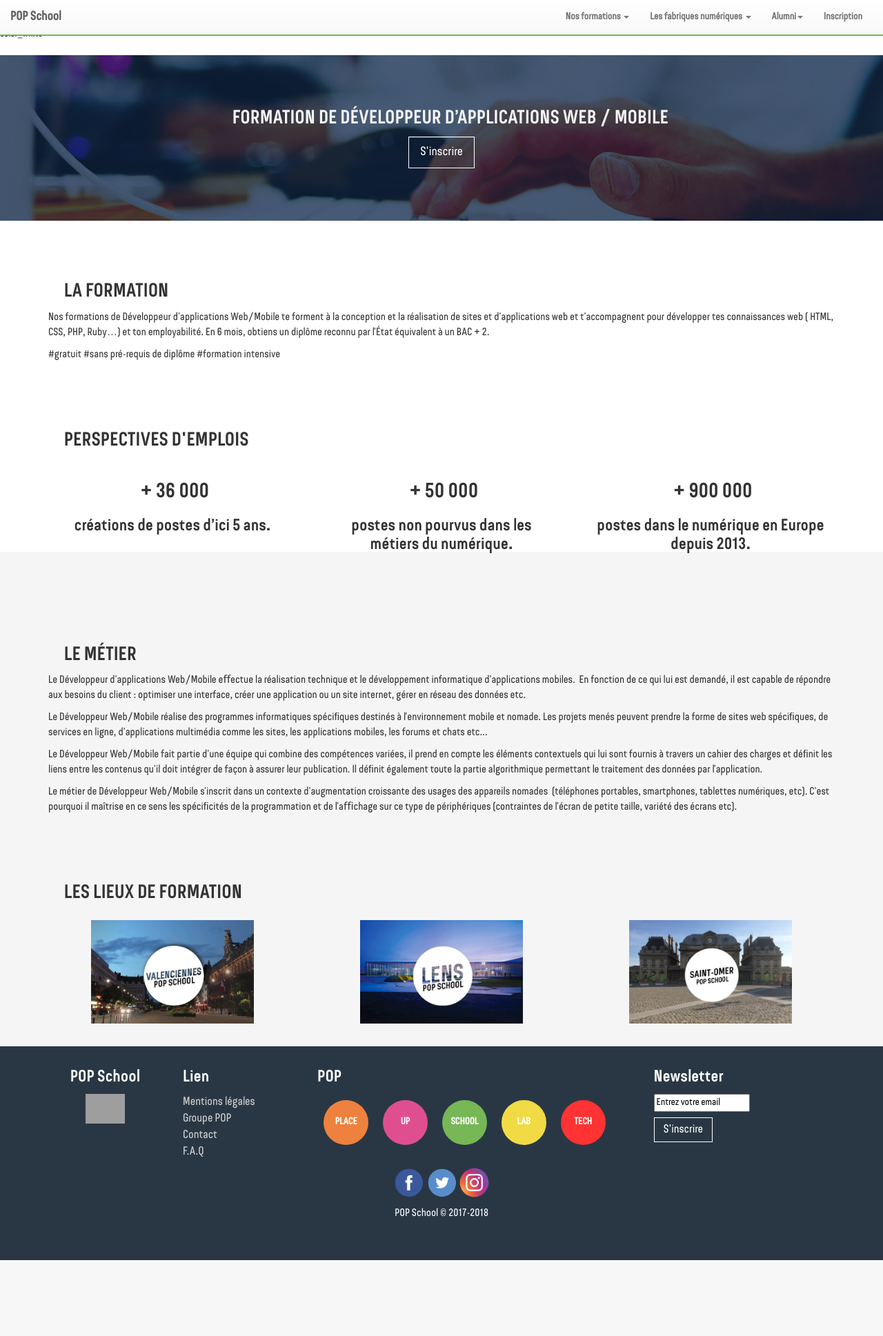
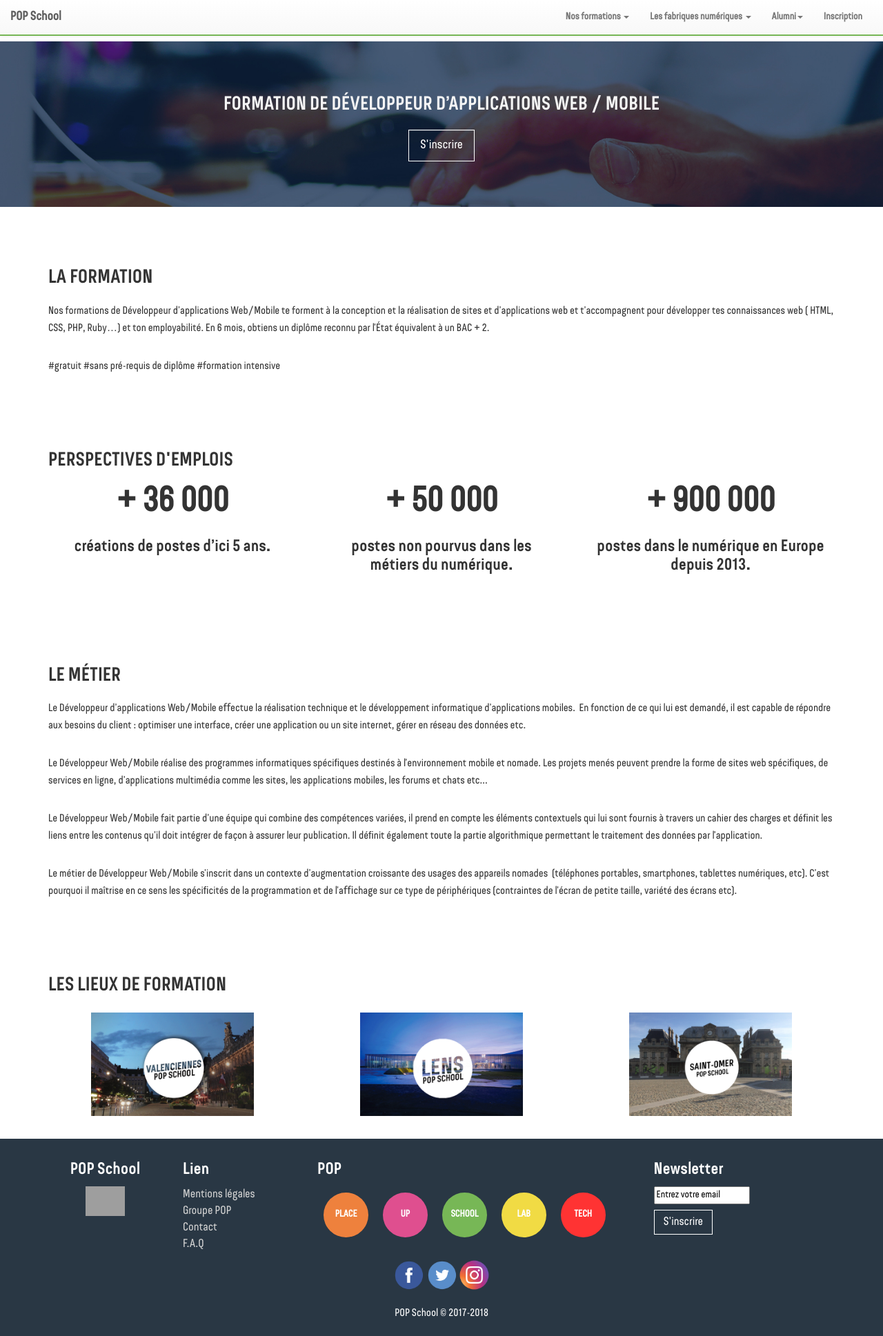
Before and after one commit to MarieBaude/site_pop_school, a PHP site: page /formation_devweb.php in a window 1280 px wide. Shown: the whole page at 69% size. Before the commit the page ends 1827 px from the top, so only its background shows below. Run offline with PHP 8.4, Linux system fonts and the light colour scheme; some libraries are stand-ins or nearby versions; grey boxes are pictures that could not be loaded.

Commit message:
centrage_footer

```diff
--- a/contact_form.php
+++ b/contact_form.php
@@ -22,7 +22,7 @@ if(!array_key_exists('message', $_POST) || $_POST['message'] == '') {
   $headers  = 'MIME-Version: 1.0' . "\r\n";
   $headers .= 'Content-type: text/html; charset=utf-8' . "\r\n";
   $headers .= 'FROM:no-reply@popschool.fr';
-  $to = $mailNewletter;
+  $to = $mailContact;
   $subject = 'Message envoyé par ' . htmlspecialchars($_POST['name']) .' - <i>' . htmlspecialchars($_POST['email']) .'</i>';
   $message_content = '
   <table>
--- a/css/style.css
+++ b/css/style.css
@@ -42,9 +42,9 @@
     font-style: normal;
 }
 
-html, body {
+html,
+body {
     font-family: Bond_4F_Regular, sans-serif!important;
-  background: #f5f5f5;
     padding-top: 20px;
     height: 100%;
     width: 100%
@@ -64,15 +64,24 @@ a {
     color: black
 }
 
+p {
+    line-height: 25px;
+    padding: 10px 0 10px 0
+}
+
 h1 {
     font-family: Bond_4F_Bold!important;
     font-size: 3em;
 }
 
 h2 {
-  margin: 3% 0 1% 2%;
+    margin: 3% 0 1% 0;
     font-size: 2.3em;
     font-family: Bond_4F_SemiBold!important
+}
+
+div.jumbotron > h2 {
+    font-size: 50px
 }
 
 h3 {
@@ -87,115 +96,6 @@ h3 {
     border-radius: 0!important;
     font-weight: bold
 }
-
-.mouse {
-    display: block;
-    width: 26px;
-    height: 46px;
-    border-radius: 13px;
-    border: 2px solid #22285d;
-    bottom: -275px;
-    position: absolute;
-    left: 50%;
-    margin-left: -14px;
-    background-color: #f5f5f5
-}
-
-.mouse span {
-    display: block;
-    margin: 6px auto;
-    width: 2px;
-    height: 2px;
-    border-radius: 4px;
-    background: #000;
-    border: 1px solid transparent;
-    -webkit-animation-duration: 1s;
-    animation-duration: 1s;
-    -webkit-animation-fill-mode: both;
-    animation-fill-mode: both;
-    -webkit-animation-iteration-count: infinite;
-    animation-iteration-count: infinite;
-    -webkit-animation-name: scroll;
-    animation-name: scroll
-}
-
-/* icône de scrolling responsive */
-
-/* Author: http://stuffandnonsense.co.uk/blog/about/hardboiled_css3_media_queries/ */
-
-/* Smartphones (portrait and landscape) ----------- */
-
-@media only screen and (min-device-width: 320px) and (max-device-width: 480px) {
-    .mouse {
-        transform: translateY(50px)
-    }
-}
-
-/* Smartphones (landscape) ----------- */
-
-@media only screen and (min-width: 321px) {
-    .mouse {
-        transform: translateY(100px)
-    }
-}
-
-/* Smartphones (portrait) ----------- */
-
-@media only screen and (max-width: 320px) {
-    /* Styles */
-    .mouse {
-        transform: translateY(30px)
-    }
-}
-
-/* iPads (portrait and landscape) ----------- */
-
-@media only screen and (min-device-width: 768px) and (max-device-width: 1024px) {
-    /* Styles */
-    .mouse {
-        transform: translateY(200px)
-    }
-}
-
-/* iPads (landscape) ----------- */
-
-@media only screen and (min-device-width: 768px) and (max-device-width: 1024px) and (orientation: landscape) {
-    /* Styles */
-    .mouse {
-        transform: translateY(200px)
-    }
-}
-
-/* iPads (portrait) ----------- */
-
-@media only screen and (min-device-width: 768px) and (max-device-width: 1024px) and (orientation: portrait) {
-    .mouse {
-        transform: translateY(200px)
-    }
-}
-
-/* Desktops and laptops ----------- */
-
-@media only screen and (min-width: 1224px) {}
-
-}
-
-/* Large screens ----------- */
-
-@media only screen and (min-width: 1824px) {
-    .mouse {
-        transform: translateY(200px)
-    }
-}
-
-/* iPhone 4 ----------- */
-
-@media only screen and (-webkit-min-device-pixel-ratio: 1.5),
-only screen and (min-device-pixel-ratio: 1.5) {
-    /* Styles */
-}
-
-/* Fin du CSS de l'icône scroll */
 
 #particles {
     background: #f5f5f5;
@@ -322,6 +222,11 @@ h1 {
     filter: progid:DXImageTransform.Microsoft.Shadow(color=#598940, Direction=180, Strength=0)
 }
 
+.bg_index {
+    background: #f5f5f5
+
+}
+
 .white {
     background: #f5f5f5
 }
@@ -350,13 +255,18 @@ h1 {
     height: 150px
 }
 
+.bigtext {
+    font-size: 50px;
+    font-weight: bold
+}
+
 .formation img {
     height: 150px;
     width: 150px
 }
 
 .team p {
-  height: 165px
+    height: 200px
 }
 
 .enrollment {
@@ -603,7 +513,11 @@ footer {
     bottom: 0
 }
 
-.footer_link>li>a {
+.footer_top {
+    padding-top: 1%;
+}
+
+.footer_link > li > a {
     color: #D2D2D2
 }
 
@@ -612,7 +526,7 @@ footer {
     font-size: 1.2em
 }
 
-.footer_link>li>a:hover {
+.footer_link > li > a:hover {
     color: white;
     text-decoration: none
 }
@@ -646,7 +560,7 @@ footer {
     }
 }
 
-.footer-dark .item.social>a {
+.footer-dark .item.social > a {
     font-size: 20px;
     width: 36px;
     height: 36px;
@@ -660,7 +574,7 @@ footer {
     opacity: 0.75;
 }
 
-.footer-dark .item.social>a:hover {
+.footer-dark .item.social > a:hover {
     opacity: 0.9;
 }
 
@@ -674,8 +588,20 @@ footer {
     font-size: 1.2em
 }
 
-.text_newletter, ::placeholder {
+.text_newletter,
+::placeholder {
     color: black
+}
+
+@media (max-width:767px) {
+    #formulaire,
+    .footer_link,
+    .xs-center {
+      text-align: center
+    }
+    #formulaire {
+      margin-bottom: 8%
+    }
 }
 
 /*--------FOOTER-MEDIA------------*/
@@ -751,15 +677,7 @@ footer {
 }
 
 .copyright {
-  margin-top: 1%;
-}
-
-.copyright.text-center {
-    margin-bottom: 5%;
-}
-
-.footer_top {
-    padding-top: 1%;
+    margin-top: 1%
 }
 
 /*--------------ON_CLICK------------------*/
@@ -788,7 +706,8 @@ footer {
 
 /*------------------------------------FAQ-------------------------------------*/
 
-ul, li {
+ul,
+li {
     list-style-type: none
 }
 
@@ -836,7 +755,7 @@ ul.categorias-content li.categoria a:before {
     text-align: center
 }
 
-ul.categorias-content li.categoria.active>a {
+ul.categorias-content li.categoria.active > a {
     color: white;
     background: #77B756;
     display: block
@@ -922,7 +841,7 @@ a .lg_pic:hover {
     border-color: white
 }
 
-.jumdotron-custom {
+.jumbotron-custom {
     background-image: url("form.jpg") !important;
     text-align: center;
     height: 240px;
@@ -931,7 +850,8 @@ a .lg_pic:hover {
     background-position: center;
 }
 
-.jumbotron, .jumbotron p {
+.jumbotron,
+.jumbotron p {
     text-align: center
 }
 
@@ -953,7 +873,8 @@ a .lg_pic:hover {
     clear: both
 }
 
-ul, li {
+ul,
+li {
     font-size: 1em
 }
 
@@ -970,6 +891,7 @@ ul, li {
 p {
     font-size: 1.1em
 }
+
 /*-----------------------MENTIONS----------------------------*/
 
 b {
--- a/fablens.php
+++ b/fablens.php
@@ -32,9 +32,9 @@
             </div>
 
             <h2 class="text-uppercase"><strong>Partenaires et financeurs</strong></h2>
-            <div class="col-lg-12">
-                <img id="partners_banner" src="img/logo/bandeau_logo_lens.jpg" alt="bandeau_logo">
-            </div>
+           <div class="col-lg-12">
+               <img id="partners_banner" src="img/logo/bandeau_logo_lens.jpg" alt="bandeau_logo">
+           </div>
 
         </div>
     </div>
--- a/fabvals.php
+++ b/fabvals.php
@@ -32,10 +32,10 @@
                 <iframe class="location" src="https://www.google.com/maps/embed?pb=!1m18!1m12!1m3!1d2544.609399801007!2d3.515725214842203!3d50.3738374507647!2m3!1f0!2f0!3f0!3m2!1i1024!2i768!4f13.1!3m3!1m2!1s0x47c2edd9e9607687%3A0xfac745f81d635c4b!2sNouvelle+Forge!5e0!3m2!1sfr!2sfr!4v1510952487744" frameborder="0" style="border:0" allowfullscreen></iframe>
             </div>
 
-            <h2 class="text-uppercase"><strong>Partenaires et financeurs</strong></h2>
+            <h2 class="text-uppercase"><strong>Partenaires et Financeurs</strong></h2>
 
             <div class="col-lg-12">
-                <img id="partners_banner" src="img/logo/bandeau_logo_vals.png" alt="bandeau_logo">
+                <img id="partners_banner" src="img/logo/bandeau_logo.png" alt="bandeau_logo">
             </div>
 
         </div>
--- a/footer.php
+++ b/footer.php
@@ -3,12 +3,12 @@
 <footer>
   <div class="container footer_top">
     <div class="row">
-      <div class="col-xs-6 col-sm-2 col-md-2 col-lg-2 item center-block text-center">
+      <div class="col-xs-12 col-sm-2 col-md-2 col-lg-2 item center-block text-center">
           <h3>POP School</h3>
           <img class="logo_pop" src="img/popschool.png" alt="logo_popschool">
       </div>
 
-      <div class="col-xs-6 col-sm-2 col-md-2 col-lg-2 item">
+      <div class="col-xs-12 col-sm-2 col-md-2 col-lg-2 item xs-center">
           <h3>Lien</h3>
           <ul class="footer_link">
               <li><a href="mentions.php">Mentions légales</a></li>
@@ -18,7 +18,7 @@
           </ul>
       </div>
 
-      <div class="col-xs-12 col-sm-5 col-md-5 col-lg-5 item text">
+      <div class="col-xs-12 col-sm-5 col-md-5 col-lg-5 item text xs-center">
           <h3>POP</h3>
           <div class="icon_pop">
               <a href="<?php echo $linkPopPlace; ?>" target="_blank">
@@ -39,14 +39,14 @@
           </div>
       </div>
 
-      <div class="col-xs-12 col-sm-3 col-md-3 col-lg-3 item text">
+      <div class="col-xs-12 col-sm-3 col-md-3 col-lg-3 item text xs-center">
         <h3>Newsletter</h3>
         <form method="post" id="formulaire">
           <div id="pageMessages">
 
           </div>
           <input type="email" class="text_newletter" name="text_newletter" placeholder="Entrez votre email"><br>
-          <input type="submit" class="button_newletter" name="button_newletter" onclick="createAlert('','Merci!','Vous êtes bien inscrit à la newsletter.','success',true,true,'pageMessages');"value="S'inscrire">
+          <input type="submit" class="button_newletter" name="button_newletter" onclick="createAlert();" value="S'inscrire">
         </form>
       </div>
     </div>
--- a/formation_devweb.php
+++ b/formation_devweb.php
@@ -1,4 +1,4 @@
-color_white<!DOCTYPE html>
+<!DOCTYPE html>
 <html lang="fr">
 
 <head>
@@ -17,9 +17,9 @@ color_white<!DOCTYPE html>
 
     <?php include "header.php"; ?>
 
-    <div class="jumdotron-custom">
-      <h2 class="text-uppercase color_white"><strong>formation de développeur d’applications web / mobile</strong></h2>
-      <p><a class="btn btn-primary btn-lg" href="register.php" role="button">S'inscrire</a></p>
+    <div class="jumbotron-custom">
+        <h2 class="text-uppercase color_white"><strong>formation de développeur d’applications web / mobile</strong></h2>
+        <p><a class="btn btn-primary btn-lg" href="register.php" role="button">S'inscrire</a></p>
     </div>
 
     <div class="container">
@@ -39,7 +39,7 @@ color_white<!DOCTYPE html>
             <div class="col-sm-6 col-md-4">
                 <div class="thumbnail">
                     <div class="caption">
-                        <h2 class="text-center block">+ 36 000</h2>
+                        <p class="text-center block"><span class="bigtext">+ 36 000</span></p>
                         <h3 class="text-center block">créations de postes d’ici 5 ans.</h3>
                     </div>
                 </div>
@@ -48,7 +48,7 @@ color_white<!DOCTYPE html>
             <div class="col-sm-6 col-md-4">
                 <div class="thumbnail">
                     <div class="caption">
-                        <h2 class="text-center block">+ 50 000</h2>
+                        <p class="text-center block"><span class="bigtext">+ 50 000</span></p>
                         <h3 class="text-center block">postes non pourvus dans les métiers du numérique.</h3>
                     </div>
                 </div>
@@ -57,7 +57,7 @@ color_white<!DOCTYPE html>
             <div class="col-sm-6 col-md-4">
                 <div class="thumbnail">
                     <div class="caption">
-                        <h2 class="text-center block">+ 900 000</h2>
+                        <p class="text-center block"><span class="bigtext">+ 900 000</span></p>
                         <h3 class="text-center block">postes dans le numérique en Europe depuis 2013.</h3>
                     </div>
                 </div>
--- a/formation_iot.php
+++ b/formation_iot.php
@@ -17,7 +17,7 @@
 
     <?php include "header.php"; ?>
 
-    <div class="jumdotron-custom">
+    <div class="jumbotron-custom">
       <h2 class="text-uppercase color_white"><strong>formation iot maker</strong></h2>
       <p><a class="btn btn-primary btn-lg" href="register.php" role="button">S'inscrire</a></p>
     </div>
--- a/global.php
+++ b/global.php
@@ -1,6 +1,6 @@
 <?php
 
-  //Mail du formulaire de contact
+  //Mail du formulaire de contact = popschool@pop.eu.com
   $mailContact = "popschool@pop.eu.com";
   //Mail du newsletter
   $mailNewletter = "popschool@pop.eu.com";
--- a/js/demo.js
+++ b/js/demo.js
@@ -1,7 +1,7 @@
 document.addEventListener('DOMContentLoaded', function() {
   particleground(document.getElementById('particles'), {
-    dotColor: '#22285d',
-    lineColor: '#22285d'
+    dotColor: '#bbbbbb',
+    lineColor: '#dddddd'
   });
   var intro = document.getElementById('intro');
   intro.style.marginTop = -intro.offsetHeight / 2 + 'px';
--- a/roland_moreno.php
+++ b/roland_moreno.php
@@ -18,7 +18,7 @@
     <?php include "header.php"; ?>
 
     <div class="jumbotron">
-      <h2 class="text-uppercase color_blue"><strong>>promo roland moreno</strong></h2>
+      <h2 class="text-uppercase color_blue"><strong>promo roland moreno</strong></h2>
     </div>
 
 
```
Also changed, not shown: fabmaubeuge.php (+5 -5 lines), fabst-omer.php (+5 -5 lines), fabst-quentin.php (+6 -5 lines), formation_dsh.php (+4 -4 lines), index.php (+2 -6 lines), js/script.js (+15 -1 lines), img/bandeau_logo.png (renamed from img/logo/bandeau_logo_vals.png), img/factory/form.jpg (deleted), img/form.jpg (added), img/logo/bandeau_logo.png (added). Lines whose indentation alone changed are shown as unchanged.
